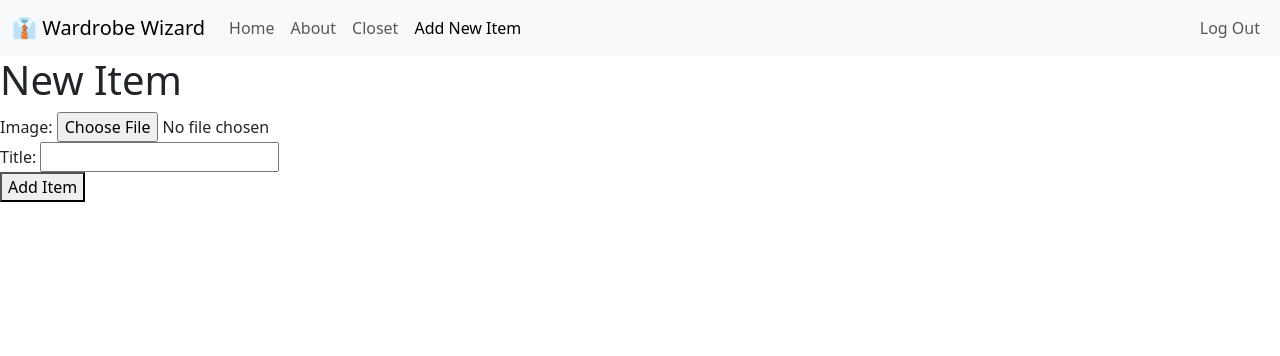
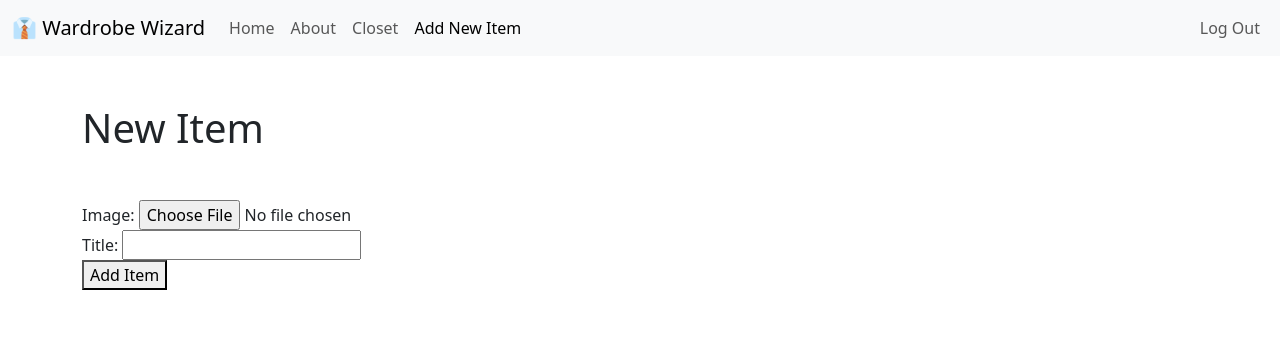
Before and after one commit to j-kennethh/wardrobe-wizard, a Django app: page /posts/new-post/ in a window 1280 px wide. Shown: the top 356 px of the page. Run offline with Django 5.2, Linux system fonts and the light colour scheme; a user stored in the database is signed in; parts of the project's set-up code (start-up, migrations or seed data) failed here and were passed over.

Commit message:
Update new item page

```diff
--- a/posts/templates/posts/post_new.html
+++ b/posts/templates/posts/post_new.html
@@ -1,12 +1,12 @@
 {% extends 'layout.html' %}
 
 {% block title %}
-    New Item
+    Wardrobe Wizard | New Item
 {% endblock %}
 
 {% block content %}
-    <section>
-        <h1>New Item</h1>
+    <div class="container-md">
+        <h1 class="mt-5 mb-5">New Item</h1>
         <form class="form-with-validation" action="{% url 'posts:new-post'  %}" height = 287 width = 287 method="post" enctype="multipart/form-data">
             {% csrf_token %}
             {{ form }}
@@ -20,7 +20,7 @@
             <button class="form-submit"> Add Item </button>
 
         </form>
-    </section>
+    </div>
 
 
 
```
Also changed, not shown: db.sqlite3.
